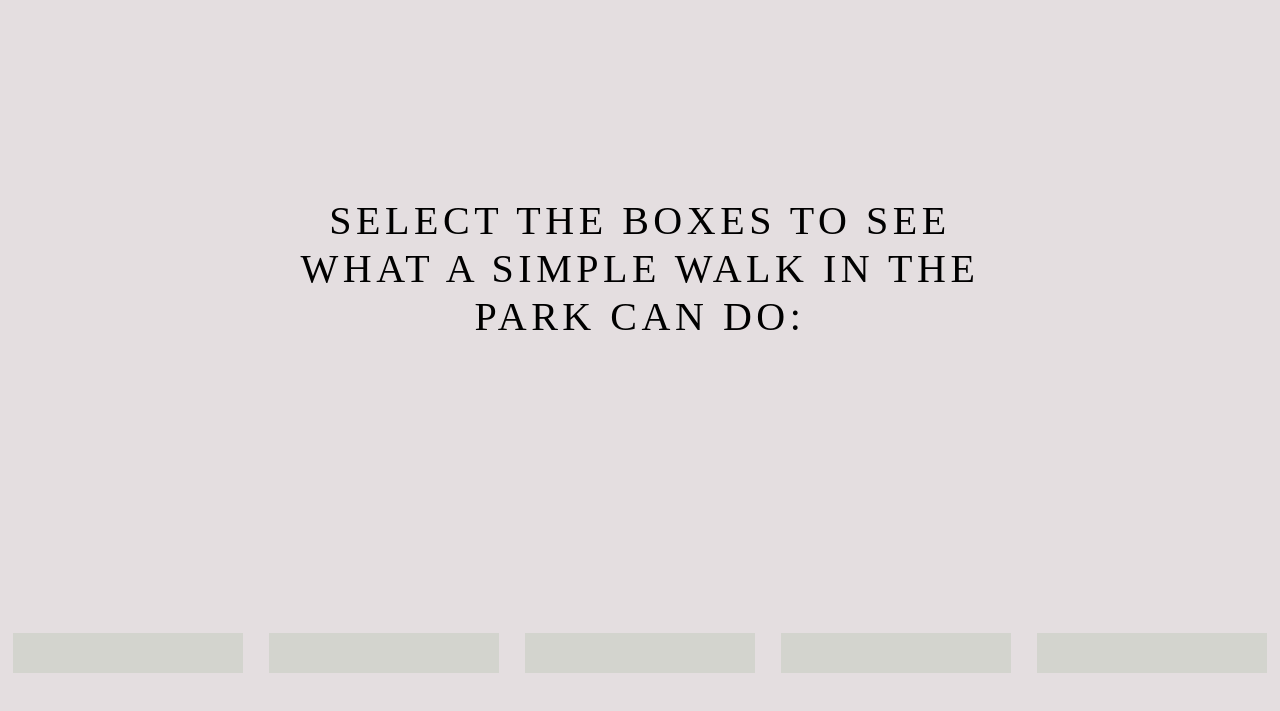
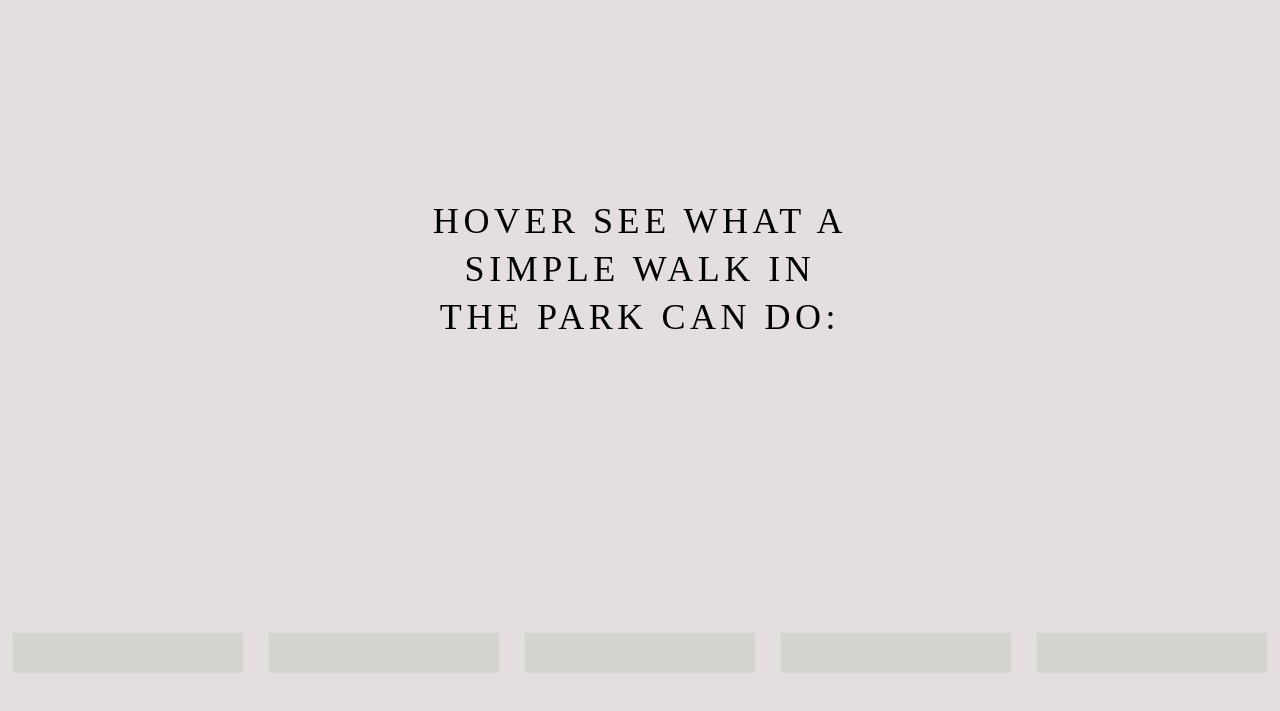
Before and after one commit to k3tang/Javascript-Project---Trees, a website built with webpack: page index.html in a window 1280 px wide. Shown: the part 1029-1740 px from the top of the page. Built offline with nearby package versions, Linux system fonts and the light colour scheme; a web font is replaced by a local one.

Commit message:
add forest therapy components

```diff
--- a/index.html
+++ b/index.html
@@ -97,7 +97,7 @@
 
     <div class="forest-grid-container">
          <div class="forest-instruction-container">
-            <div class="forest-info-6">Select the boxes to see what a simple walk in the park can do:</div>
+            <div class="forest-info-6">Hover see what a simple walk in the park can do:</div>
         </div>
         <div class="forest-grid">
             <div class="forest-grid-1">Volatile tree oils (phytoncides) causes a boost in natural killer cells (increased immunity) <br> <a href="https://pubmed.ncbi.nlm.nih.gov/17903349/" target="_blank" rel="noopener noreferrer">Learn more</a></div>
--- a/src/styles/forest.css
+++ b/src/styles/forest.css
@@ -45,9 +45,9 @@ opacity: 80%;
 }
 
 .forest-info-6 {
-    font-size: 5vh;
+    font-size: 4.5vh;
     text-align: center;
-    padding: 4vh 37vh;
+    padding: 4vh 54vh;
     line-height: 6vh;
 }
 
```
Also changed, not shown: dist/main.css.
